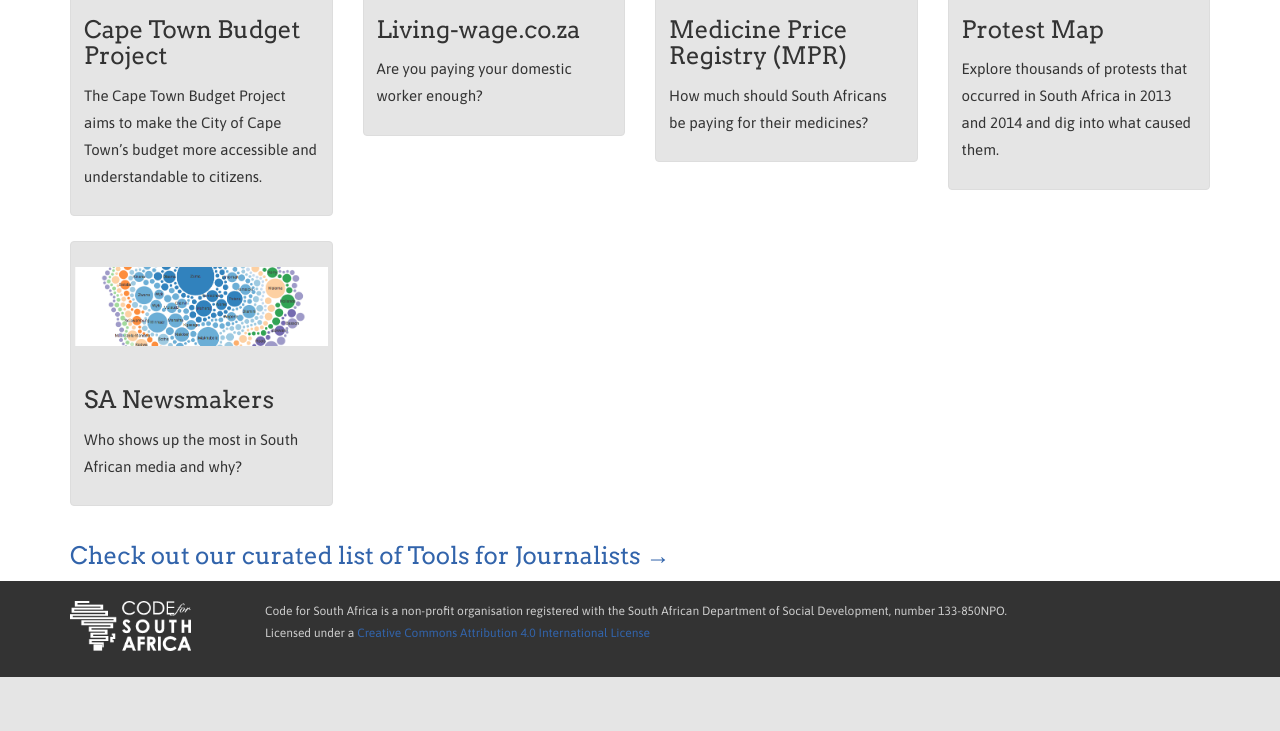
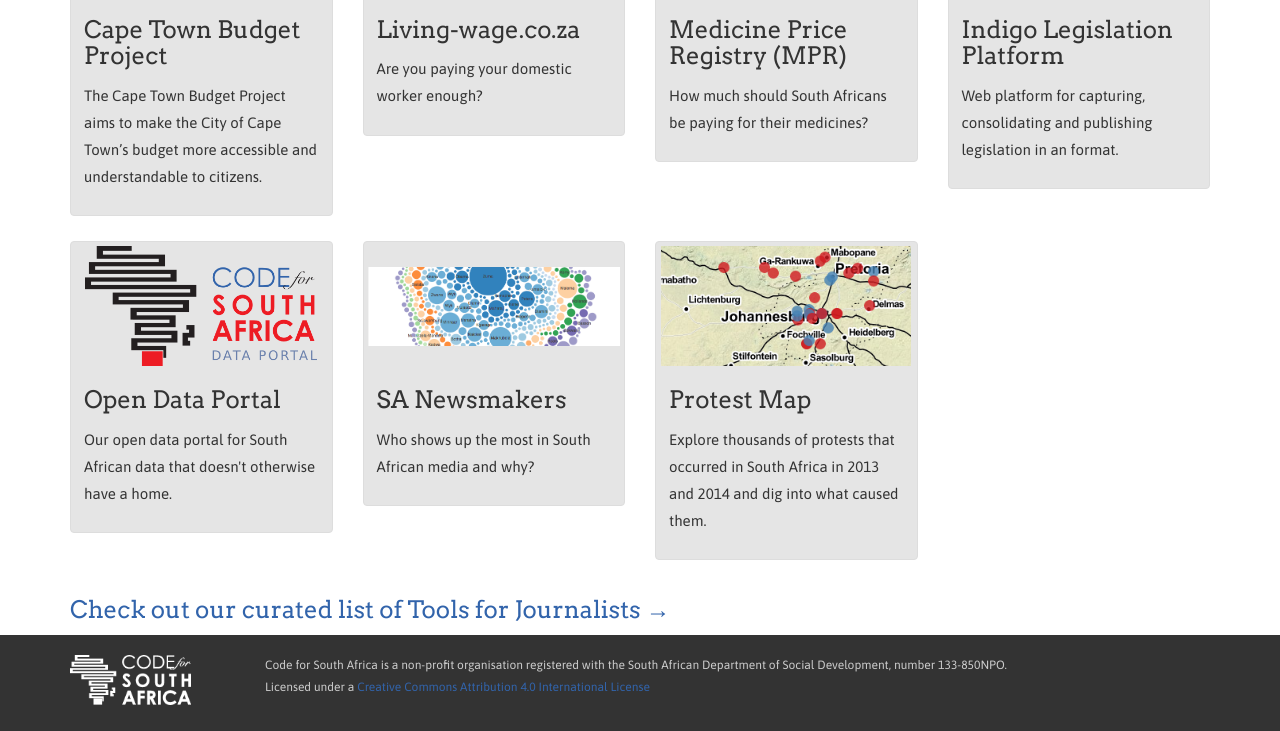
Before and after one commit to Code4SA/old-code4sa.github.io, a Jekyll site: the page built from projects.html, in a window 1280 px wide, cut to the strip 898-1629 px from the top of the page. Built offline with Jekyll 4.4.1, drawn with Linux system fonts in a browser that asks for light colours; Markdown is read by kramdown in place of the engine named in the settings; before the commit the page ends 1575 px from its top, so only the background shows below that.

Commit message:
Indigo and open data portal on project page.

```diff
--- a/css/code4sa.scss
+++ b/css/code4sa.scss
@@ -423,6 +423,7 @@
   .mpr { background-image: url(/img/project_medicine2.jpg); }
   .code4sa { background-image: url(/img/logo.png); }
   .data-portal { background-image: url(/img/data_portal.png); }
+  .indigo { background-image: url(/img/projects/indigo.png); }
   .capetownbudget { background-image: url(http://capetownbudgetproject.org.za/wp/wp-content/uploads/2015/04/nu_LOGO.png); background-color: #494949; }
   .mapit { background-image: url(/img/projects/mapit.png); }
 }
--- a/projects.html
+++ b/projects.html
@@ -118,6 +118,49 @@
       </div>
 
       <div class="col-md-3">
+        <a href="http://indigo.readthedocs.org" class="thumbnail">
+          <div class="logo indigo"></div>
+          <div class="caption">
+            <h3>Indigo Legislation Platform</h3>
+
+            <p>
+            Web platform for capturing, consolidating and publishing legislation in an format.
+            </p>
+          </div>
+        </a>
+      </div>
+    </div>
+
+    <div class="row">
+      <div class="col-md-3">
+        <a href="http://data.code4sa.org/" class="thumbnail">
+          <div class="logo data-portal"></div>
+          <div class="caption">
+            <h3>Open Data Portal</h3>
+
+            <p>
+            Our open data portal for South African data that doesn't otherwise have a home.
+            </p>
+
+          </div>
+        </a>
+      </div>
+
+      <div class="col-md-3">
+        <a href="http://code4sa.org/sa-newsmakers" class="thumbnail">
+          <div class="logo sa-newsmakers"></div>
+          <div class="caption">
+            <h3>SA Newsmakers</h3>
+
+            <p>
+            Who shows up the most in South African media and why?
+            </p>
+
+          </div>
+        </a>
+      </div>
+
+      <div class="col-md-3">
         <a href="http://protest-map.code4sa.org/" class="thumbnail">
           <div class="logo protest-map"></div>
           <div class="caption">
@@ -133,22 +176,6 @@
       </div>
     </div>
 
-    <div class="row">
-      <div class="col-md-3">
-        <a href="http://code4sa.org/sa-newsmakers" class="thumbnail">
-          <div class="logo sa-newsmakers"></div>
-          <div class="caption">
-            <h3>SA Newsmakers</h3>
-
-            <p>
-            Who shows up the most in South African media and why?
-            </p>
-
-          </div>
-        </a>
-      </div>
-    </div>
-
     <h3><a href="/journos/">Check out our curated list of Tools for Journalists →</a></h3>
   </div>
 
```
Also changed, not shown: img/projects/indigo.png (added).
